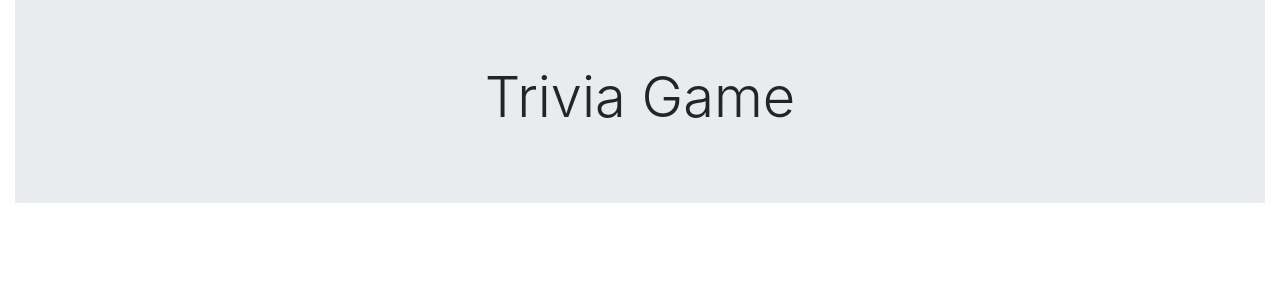
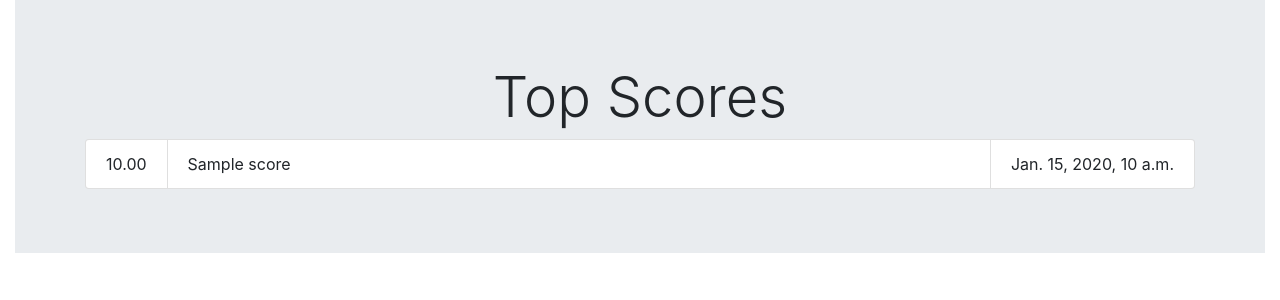
Before and after one commit to brandongatlin/django-trivia, a Django app: page / in a window 1280 px wide. Shown: the top 300 px of the page. Run offline with Django 3.2, Linux system fonts and the light colour scheme; tables that the repository leaves empty hold one stand-in row (values such as "Sample post"); some libraries are stand-ins or nearby versions.

Commit message:
added top 5 scoreboard

```diff
--- a/trivia-project/game/templates/game/index.html
+++ b/trivia-project/game/templates/game/index.html
@@ -13,7 +13,8 @@
     <div class="container-fluid">
         <div class="jumbotron jumbotron-fluid">
             <div class="container">
-                <h1 class="display-4 text-center">Trivia Game</h1>
+                <h1 class="display-4 text-center">Top Scores</h1>
+                {% include "game/scoreboard.html" %}
             </div>
         </div>
     </div>
--- /dev/null
+++ b/trivia-project/game/templates/game/scoreboard.html
@@ -0,0 +1,7 @@
+{% for score in top_five %}
+<ul class="list-group list-group-horizontal-sm">
+    <li class="list-group-item">{{ score.score }}</li>
+    <li class="list-group-item flex-fill">{{ score.player_name }}</li>
+    <li class="list-group-item">{{ score.created_at }}</li>
+</ul>
+{% endfor %}
--- a/trivia-project/game/views.py
+++ b/trivia-project/game/views.py
@@ -1,16 +1,15 @@
 from django.shortcuts import render
-from .models import Question
+from .models import Question, Score
 from django.db import connection
 from random import randint, shuffle
-from pprint import PrettyPrinter
 
 
 def index(request):
-    return render(request, 'game/index.html')
+    top_five = Score.objects.order_by('-score')[:5].values()
+    top_five = list(top_five)
+    return render(request, 'game/index.html', {'top_five': top_five})
 
 def gameboard(request, category_id=1):
-    pp = PrettyPrinter(indent=4)
-
     base_q = Question.objects.filter(category=category_id)
     count = base_q.count()
     limit = 5
@@ -20,10 +19,7 @@ def gameboard(request, category_id=1):
     questions = base_q.order_by('id')[offset:offset+limit].values()
     questions = list(questions)
     shuffle(questions)
-    for dict in questions:
-        pp.pprint(dict)
     return render(request, 'game/gameboard.html', {'questions': questions})
-
 
 def gameover(request):
     return render(request, 'game/gameover.html')
```
Also changed, not shown: trivia-project/trivia/templates/nav.html (deleted).
